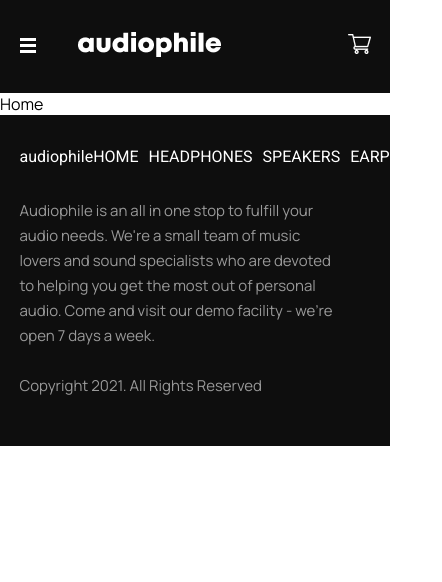
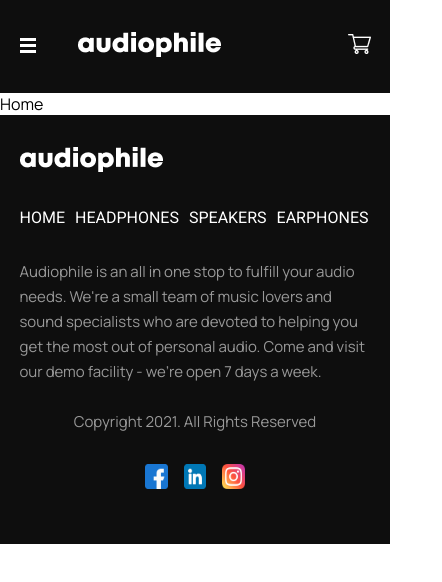
Before and after one commit to bibilashvili-nugo/e-comerce-2, a React (Vite) app: page / in a window 390 px wide. Shown: the top 582 px of the page, 442 px wide, since content can reach past the window. Built offline with nearby package versions, Linux system fonts and the light colour scheme.

Commit message:
footer
footer update add media

```diff
--- a/src/components/Footer/Footer.tsx
+++ b/src/components/Footer/Footer.tsx
@@ -1,5 +1,6 @@
 import { Link } from "react-router-dom";
 import styles from "./footer.module.css";
+import Logo from "../../../public/shared/audiophile.png";
 import Facebook from "../../../public/social/Facebook.png";
 import Instagram from "../../../public/social/Instagram.png";
 import Linkedin from "../../../public/social/linkedin.png";
@@ -8,9 +9,9 @@ const Footer = () => {
   return (
     <footer className={styles.footer}>
       <div className={`container ${styles.footerContainer}`}>
-        <a href="#" className="footer-logo">
-          audiophile
-        </a>
+        <Link to="/">
+          <img src={Logo} alt="" />
+        </Link>
         <nav className={styles.footerLinks}>
           <Link to="/">HOME</Link>
           <Link to="/products/headphones">HEADPHONES</Link>
@@ -26,13 +27,20 @@ const Footer = () => {
             to helping you get the most out of personal audio. Come and visit
             our demo facility - we’re open 7 days a week.
           </p>
+          <div className={styles.socialAndCopy}>
+            <p>Copyright 2021. All Rights Reserved</p>
 
-          <p>Copyright 2021. All Rights Reserved</p>
-        </div>
             <div className={styles.footerSocial}>
-          <Link to="https://www.facebook.com/bibilashvili.nugo" target="_blank">
+              <Link
+                to="https://www.facebook.com/bibilashvili.nugo"
+                target="_blank"
+              >
                 <button
-              style={{ border: "none", background: "none", cursor: "pointer" }}
+                  style={{
+                    border: "none",
+                    background: "none",
+                    cursor: "pointer",
+                  }}
                   className={styles.linkButton}
                 >
                   <img
@@ -47,7 +55,11 @@ const Footer = () => {
                 target="_blank"
               >
                 <button
-              style={{ border: "none", background: "none", cursor: "pointer" }}
+                  style={{
+                    border: "none",
+                    background: "none",
+                    cursor: "pointer",
+                  }}
                   className={styles.linkButton}
                 >
                   <img
@@ -62,7 +74,11 @@ const Footer = () => {
                 target="_blank"
               >
                 <button
-              style={{ border: "none", background: "none", cursor: "pointer" }}
+                  style={{
+                    border: "none",
+                    background: "none",
+                    cursor: "pointer",
+                  }}
                   className={styles.linkButton}
                 >
                   <img
@@ -74,6 +90,8 @@ const Footer = () => {
               </Link>
             </div>
           </div>
+        </div>
+      </div>
     </footer>
   );
 };
--- a/src/components/Footer/footer.module.css
+++ b/src/components/Footer/footer.module.css
@@ -26,6 +26,8 @@
   display: flex;
   justify-content: space-between;
   padding-bottom: 48px;
+  position: relative;
+  width: 100%;
 }
 
 .footerContent {
@@ -53,3 +55,47 @@
 .footerSocial .linkButton img:hover {
   padding: 1px;
 }
+
+/* .socialAndCopy {
+  background-color: green;
+} */
+
+.footerSocial {
+  position: absolute;
+  top: 30%;
+  left: 88%;
+  width: 100px;
+  /* width: 100%; */
+  /* background-color: green; */
+}
+
+@media screen and (max-width: 768px) {
+  .footerContainer {
+    display: flex;
+    flex-direction: column;
+    gap: 32px;
+  }
+
+  .footerSocial {
+    position: relative;
+    top: 0;
+    left: 0;
+  }
+  .footerSectionContainer {
+    display: flex;
+  }
+  .socialAndCopy {
+    display: flex;
+    justify-content: space-between;
+  }
+}
+
+@media screen and (max-width: 430px) {
+  .socialAndCopy {
+    display: flex;
+    flex-direction: column;
+    gap: 30px;
+    justify-content: center;
+    align-items: center;
+  }
+}
```
Lines whose indentation alone changed are shown as unchanged.
